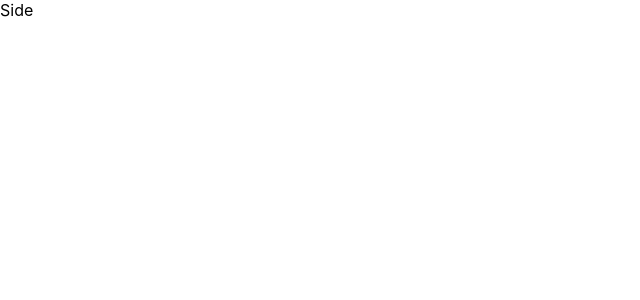
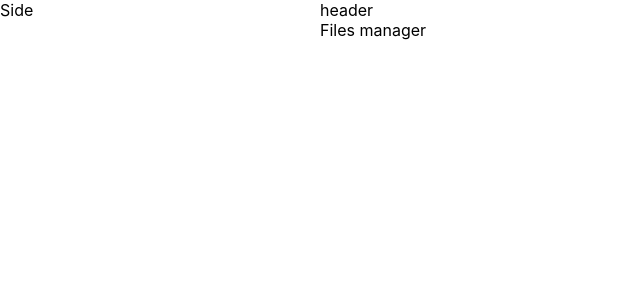
Before and after one commit to borigendiego/test-fullstack, a React (Create React App) app: page / in a window 1280 px wide. Shown: the top 300 px of the page, without its empty margins (0-640 px from the left). Built offline with nearby package versions, Linux system fonts and the light colour scheme.

Commit message:
Create base components container

```diff
--- a/src/App.js
+++ b/src/App.js
@@ -3,11 +3,14 @@ import React from 'react';
 import './App.css';
 //Components
 import SideBarMenu from './components/side-bar-menu';
+import MainApp from './components/main-app';
+
 
 function App() {
   return (
     <div className={'App'}>
         <SideBarMenu />
+        <MainApp />
     </div>
   );
 }
--- /dev/null
+++ b/src/components/main-app/files-manager/index.js
@@ -0,0 +1,11 @@
+import React from 'react';
+
+const FilesManager = () => {
+    return (
+        <div>
+            Files manager
+        </div>
+    )
+};
+
+export default FilesManager
--- /dev/null
+++ b/src/components/main-app/header-menu/index.js
@@ -0,0 +1,11 @@
+import React from 'react';
+
+const HeaderMenu = () => {
+    return (
+        <div>
+            header
+        </div>
+    )
+};
+
+export default HeaderMenu
--- /dev/null
+++ b/src/components/main-app/index.js
@@ -0,0 +1,16 @@
+import React from 'react';
+//Components
+import FilesManager from './files-manager';
+import HeaderMenu from './header-menu'
+
+
+const MainApp = () => {
+    return (
+        <div>
+            <HeaderMenu />
+            <FilesManager />
+        </div>
+    )
+};
+
+export default MainApp
```
